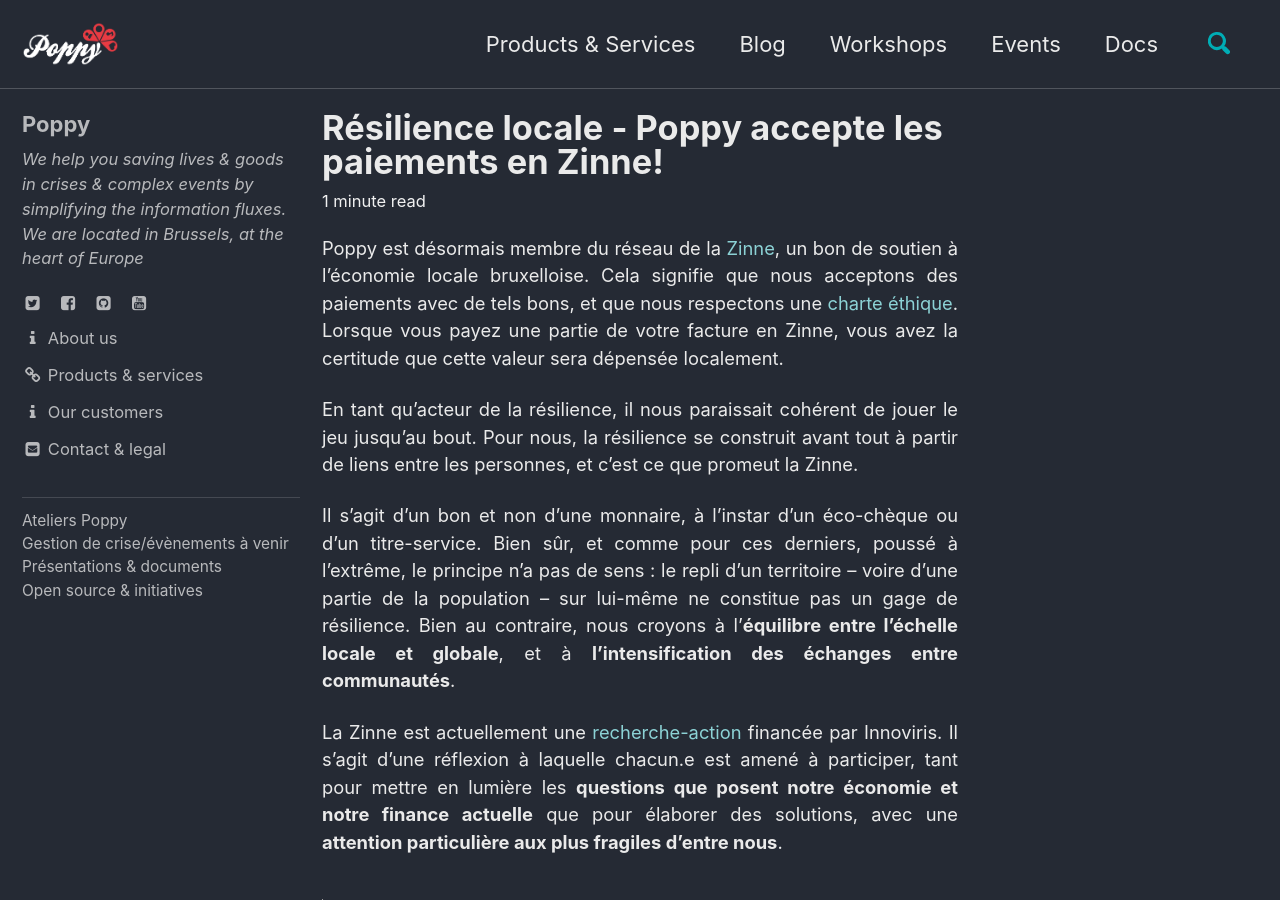
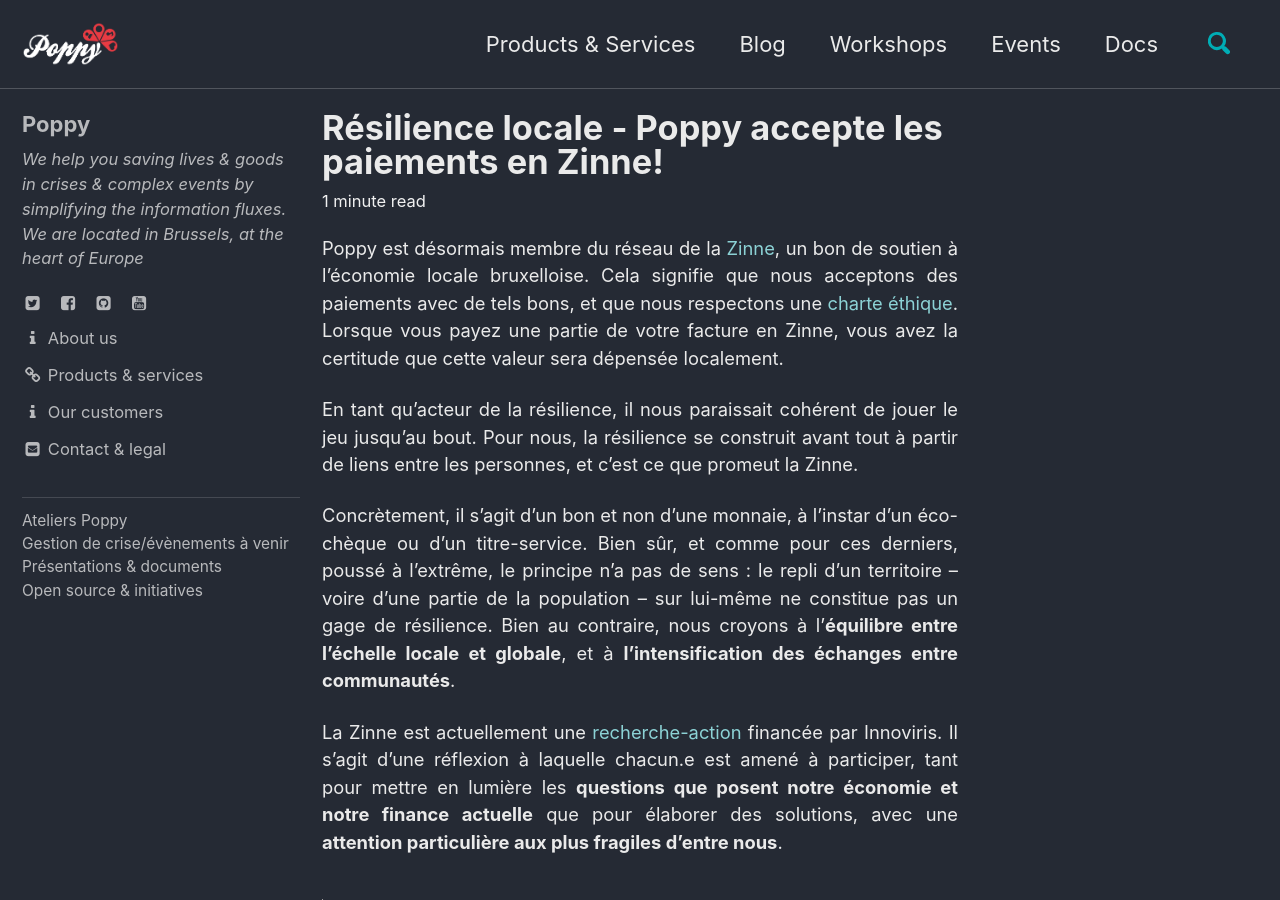
Before and after one commit to ccloquet/ccloquet.github.io, a Jekyll site: the page built from _posts/2019-11-15-zinne.md, in a window 1280 px wide and 900 px high. Built offline with Jekyll 4.4.1, drawn with Linux system fonts in a browser that asks for light colours; cached includes are drawn as plain includes.

Commit message:
Update 2019-11-15-zinne.md

```diff
--- a/_posts/2019-11-15-zinne.md
+++ b/_posts/2019-11-15-zinne.md
@@ -6,7 +6,7 @@ Poppy est désormais membre du réseau de la [Zinne](https://zinne.brussels), un
 
 En tant qu'acteur de la résilience, il nous paraissait cohérent de jouer le jeu jusqu'au bout. Pour nous, la résilience se construit avant tout à partir de liens entre les personnes, et c'est ce que promeut la Zinne.
 
-Il s'agit d'un bon et non d'une monnaire, à l'instar d'un éco-chèque ou d'un titre-service. Bien sûr, et comme pour ces derniers, poussé à l'extrême, le principe n'a pas de sens : le repli d'un territoire -- voire d'une partie de la population -- sur lui-même ne constitue pas un gage de résilience. Bien au contraire, nous croyons à l'**équilibre entre l'échelle locale  et globale**, et à **l'intensification des échanges entre communautés**.
+Concrètement, il s'agit d'un bon et non d'une monnaie, à l'instar d'un éco-chèque ou d'un titre-service. Bien sûr, et comme pour ces derniers, poussé à l'extrême, le principe n'a pas de sens : le repli d'un territoire -- voire d'une partie de la population -- sur lui-même ne constitue pas un gage de résilience. Bien au contraire, nous croyons à l'**équilibre entre l'échelle locale  et globale**, et à **l'intensification des échanges entre communautés**.
 
 La Zinne est actuellement une [recherche-action](https://www.zinne.brussels/etude-recherche/) financée par Innoviris. Il s'agit d'une réflexion à laquelle chacun.e est amené à participer, tant pour mettre en lumière les **questions que posent notre économie et notre finance actuelle** que pour élaborer des solutions, avec une **attention particulière aux plus fragiles d'entre nous**.
 
```
